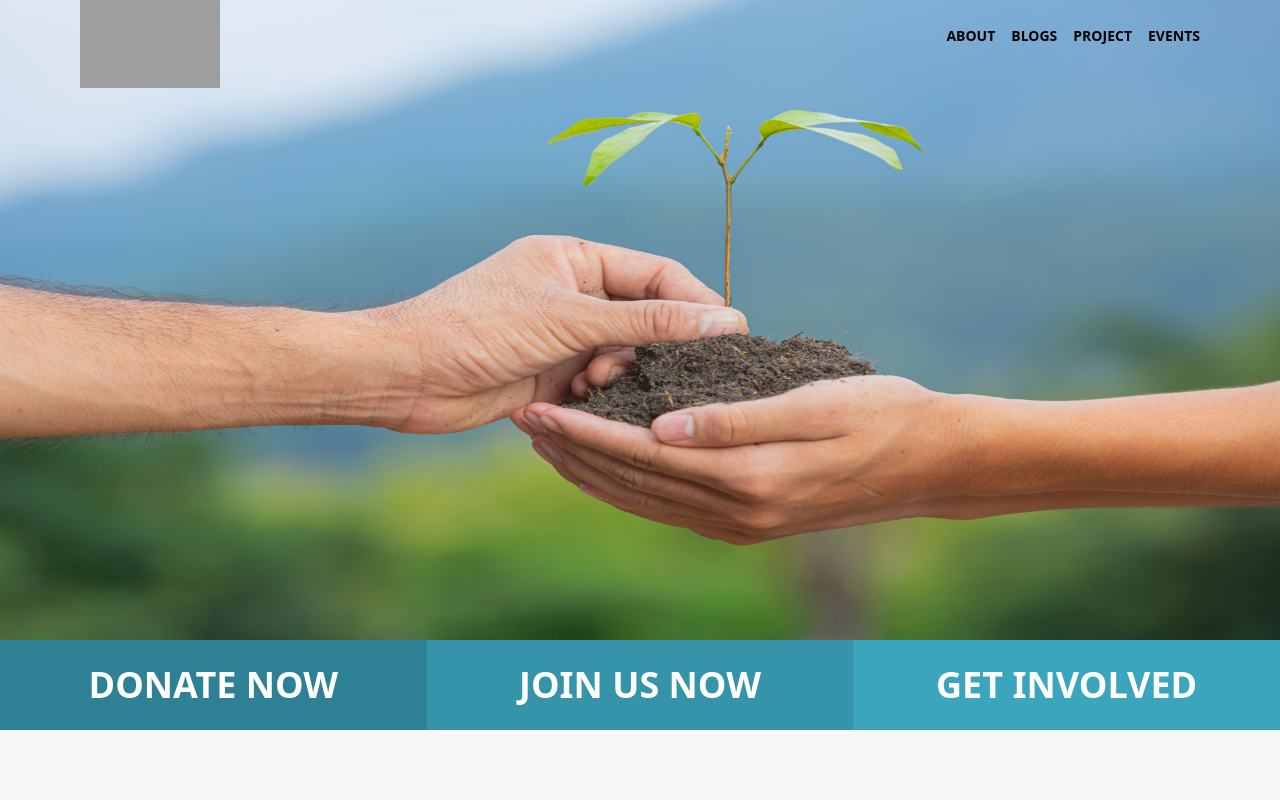
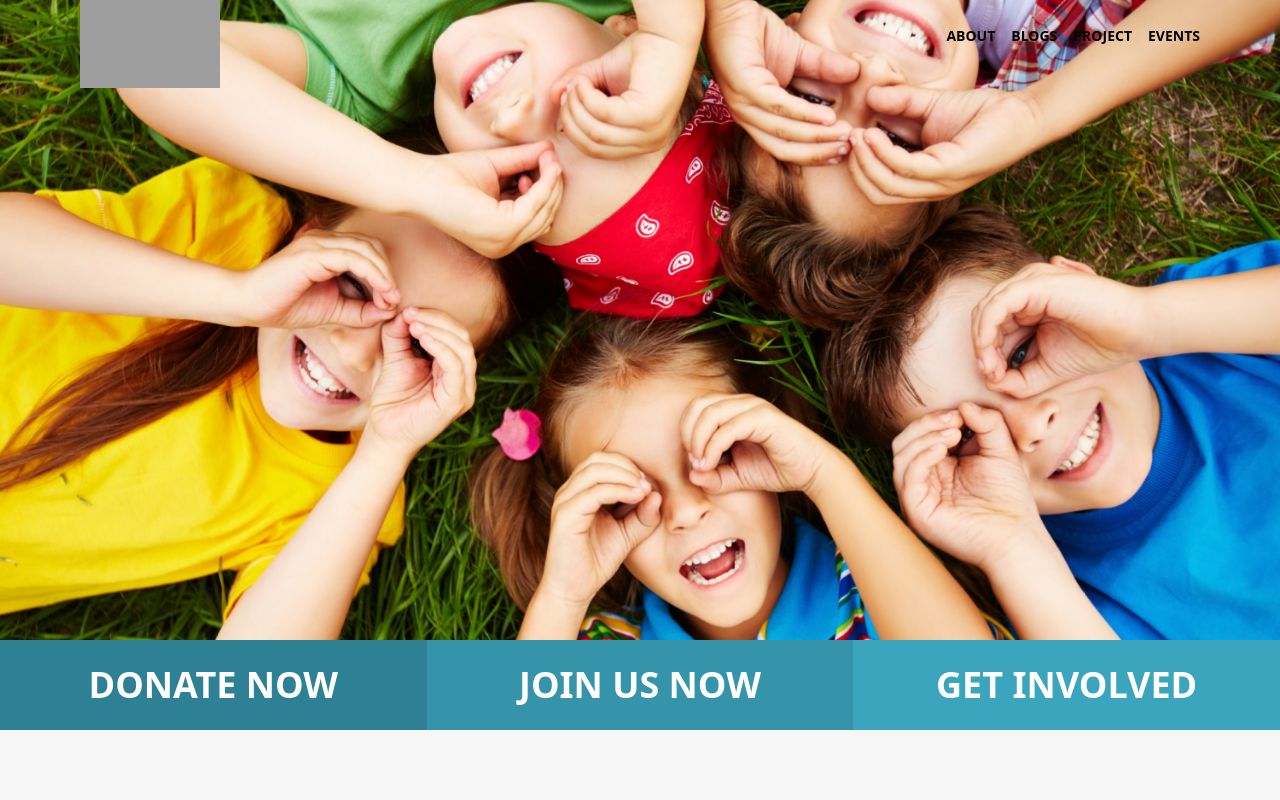
Before and after one commit to farhan-abdullah/Swapnochaya-react, a React (Vite) app: page / in a window 1280 px wide. Shown: the top 800 px of the page. Built offline with nearby package versions, Linux system fonts and the light colour scheme; grey boxes are pictures that could not be loaded.

Commit message:
carousel added success full

```diff
--- a/src/pages/Blogs/Blogs.jsx
+++ b/src/pages/Blogs/Blogs.jsx
@@ -63,13 +63,10 @@ const Blogs = () => {
                <Swiper
                   modules={[Pagination]}
                   spaceBetween={30}
-                  slidesPerView={2} // Default slides per view for larger screens
+                  slidesPerView={1} // Default slides per view for larger screens
                   pagination={{ clickable: true }}
                   onSwiper={(swiper) => console.log(swiper)}
-                  breakpointsBase={{
-                     590: {
-                        slidesPerView: 1,
-                     },
+                  Breakpoint={{
                      768: {
                         slidesPerView: 1,
                      },
--- a/src/pages/Homes/Carosel/Carosel.jsx
+++ b/src/pages/Homes/Carosel/Carosel.jsx
@@ -1,13 +1,60 @@
-import React from "react";
-// import AutoplaySlider from "react-awesome-slider/hoc/autoplay";
-// import AwesomeSliderStyles from "react-awesome-slider/src/styled/fold-out-animation.scss";
+import React, { useRef, useState } from "react";
+// Import Swiper React components
+import { Swiper, SwiperSlide } from "swiper/react";
+import img1 from "../../../assets/banner (1).jpg";
+import img2 from "../../../assets/banner (2).jpg";
+import img3 from "../../../assets/banner (3).jpg";
+// import img4 from "../../../assets/banner (4).jpg";
 
-import img1 from "../../../assets/banner (1).jpg";
+// Import Swiper styles
+import "swiper/css";
+import "swiper/css/pagination";
+import "swiper/css/navigation";
+
+import "./Carousel.css";
+
+// import required modules
+import { Autoplay, Pagination, Navigation } from "swiper/modules";
 
 const Carosel = () => {
    return (
-      <div className="w-full h-fit md:h-[80vh] ">
-         <img src={img1} className="h-[80vh] w-full bg-cover" alt="" />
+      <div className="w-full md:h-[80vh] bg-cover">
+         <Swiper
+            spaceBetween={30}
+            centeredSlides={true}
+            autoplay={{
+               delay: 2500,
+               disableOnInteraction: false,
+            }}
+            modules={[Autoplay, Pagination, Navigation]}
+            className="mySwiper">
+            <div className="">
+               <SwiperSlide>
+                  <img
+                     className="w-[100%] h-[50%]  md:h-[100%] bg-cover"
+                     src={img1}
+                     alt=""
+                  />
+               </SwiperSlide>
+               <SwiperSlide>
+                  <img
+                     className="w-[100%] h-[50%] md:h-[100%] bg-cover"
+                     src={img2}
+                     alt=""
+                  />
+               </SwiperSlide>
+               <SwiperSlide>
+                  <img
+                     className="w-[100%] h-[50%] md:h-[100%] bg-cover"
+                     src={img3}
+                     alt=""
+                  />
+               </SwiperSlide>
+            </div>
+            {/* <SwiperSlide>
+               <img src={img4} alt="" />
+            </SwiperSlide> */}
+         </Swiper>
       </div>
    );
 };
--- /dev/null
+++ b/src/pages/Homes/Carosel/Carousel.css
@@ -0,0 +1,22 @@
+.swiper {
+   width: 100%;
+   height: 100%;
+}
+
+.swiper-slide {
+   text-align: center;
+   font-size: 18px;
+   background: #fff;
+
+   /* Center slide text vertically */
+   display: flex;
+   justify-content: center;
+   align-items: center;
+}
+
+.swiper-slide img {
+   display: block;
+   width: 100%;
+   height: 100%;
+   object-fit: cover;
+}
```
